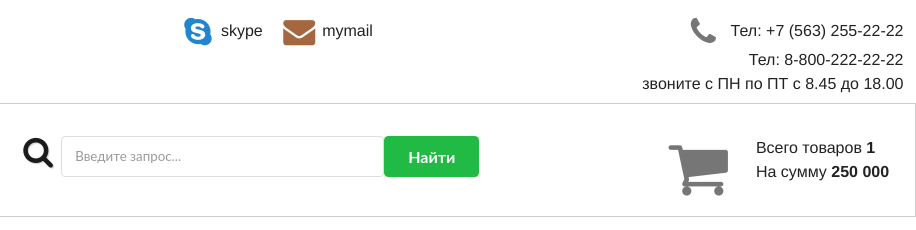
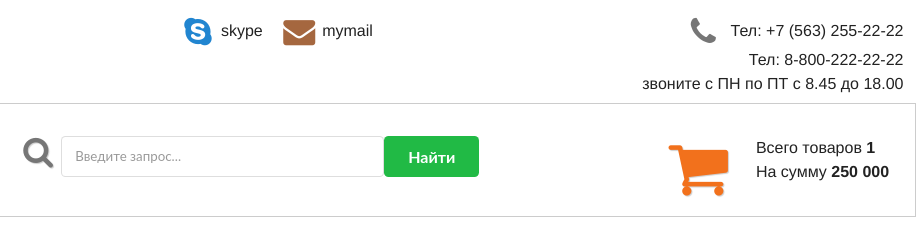
Before and after one commit to lelikdark/stroymarket, a plain HTML site: page index.html in a window 1280 px wide. Shown: the top 230 px of the page, 364-1280 px from the left. Drawn offline with Linux system fonts and the light colour scheme.

Commit message:
main js function

```diff
--- a/index.html
+++ b/index.html
@@ -27,13 +27,13 @@
 <div class="row">
   <div class="large-14 searchpanel large-offset-2 right toptwoinside medium-16">
     <div class="ui input large-offset-3 large-7 column medium-16">
-      <form name="search-form" method="post"></form><i class="icon search big mycart"></i>
+      <form name="search-form" method="post"></form><i class="icon search big mycart grey"></i>
       <input type="text" placeholder="Введите запрос...">
       <button class="ui button green">Найти</button>
     </div>
     <!--    корзина-->
     <div class="large-4 column bottomoneinside medium-16 small-16 large-text-right small-text-center">
-      <div class="large-6 small-16 column large-text-right"><i class="icon shop huge grey"></i></div>
+      <div class="large-6 small-16 column large-text-right"><i class="icon shop huge mycart orange"></i></div>
       <div class="large-10 small-16 column large-text-left medium-text-center">Всего товаров<strong> 1</strong><br>На сумму<strong> 250 000</strong></div>
     </div>
   </div>
```
Also changed, not shown: 1 other file.
